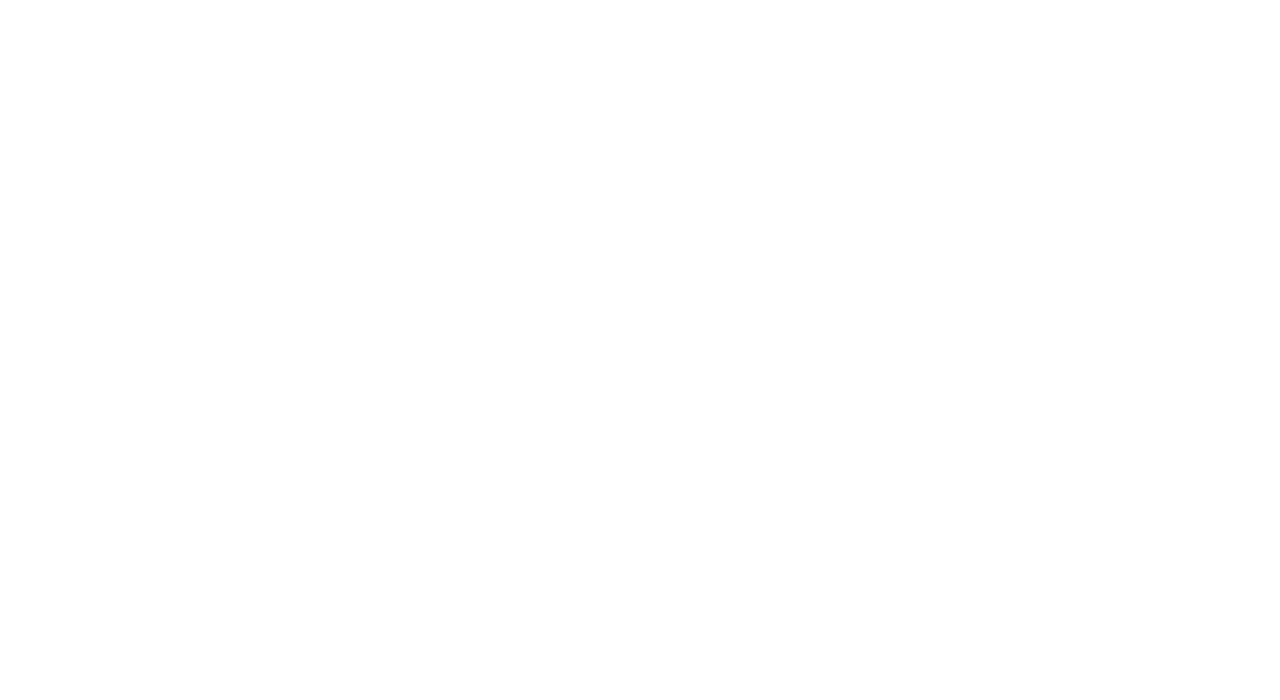
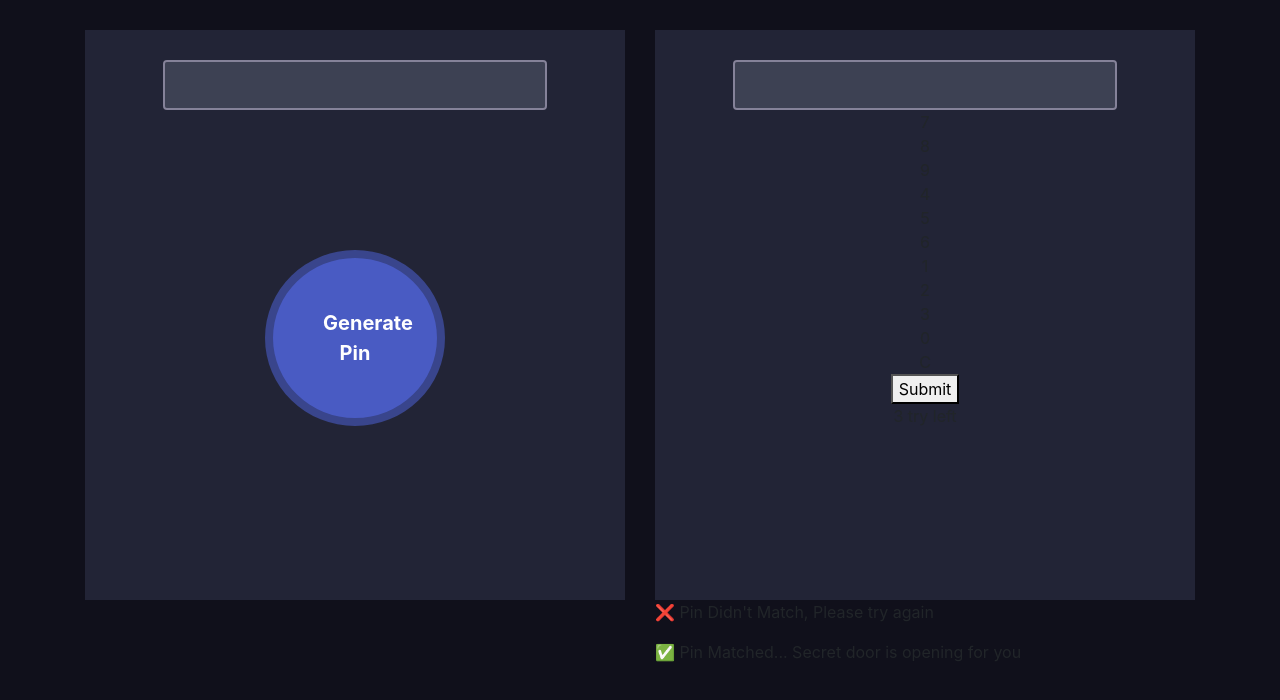
Before and after one commit to rakibul-cse-diu/random-pin-matcher, a plain HTML site: page index.html in a window 1280 px wide. Drawn offline with nearby package versions, Linux system fonts and the light colour scheme.

Commit message:
add html and some css for number buttons

```diff
--- a/index.html
+++ b/index.html
@@ -6,15 +6,67 @@
     <meta http-equiv="X-UA-Compatible" content="IE=edge">
     <meta name="viewport" content="width=device-width, initial-scale=1.0">
     <title>PIN Matcher</title>
+
+    <!-- Bootstrap -->
+    <link rel="stylesheet" href="https://stackpath.bootstrapcdn.com/bootstrap/4.5.0/css/bootstrap.min.css"
+        integrity="sha384-9aIt2nRpC12Uk9gS9baDl411NQApFmC26EwAOH8WgZl5MYYxFfc+NcPb1dKGj7Sk" crossorigin="anonymous">
+
+    <!-- custom CSS  -->
     <link rel="stylesheet" href="style.css">
 </head>
 
 <body>
 
+    <div class="container">
+        <div class="row">
+            <div class="col-md-6">
+                <div class="pin-generator half-width">
+                    <input id="generateDis" class="form-control" type="text">
+                    <button class="generate-btn">Generate Pin</button>
+                </div>
+            </div>
+            <div class="col-md-6">
+                <div class="input-section half-width">
+                    <input id="inputDis" class="form-control" type="text">
+                    <div class="numbers">
+                        <div class="calc-body">
+                            <div class="calc-button-row">
+                                <div class="button">7</div>
+                                <div class="button">8</div>
+                                <div class="button">9</div>
+                            </div>
+                            <div class="calc-button-row">
+                                <div class="button">4</div>
+                                <div class="button">5</div>
+                                <div class="button">6</div>
+                            </div>
+                            <div class="calc-button-row">
+                                <div class="button">1</div>
+                                <div class="button">2</div>
+                                <div class="button">3</div>
+                            </div>
+                            <div class="calc-button-row">
+                                <div class="button">
+                                    <div class="button">0</div>
+                                    <div class="button">C</div>
+                                </div>
+                                <div>
+                                    <button id="submitBtn" type="submit" class="submit-btn">Submit</button>
+                                    <p class="action-left">3 try left</p>
+                                </div>
+                            </div>
+                        </div>
+                    </div>
+                </div>
+                <div class="notify-section">
+                    <p class="notify wrong">❌ Pin Didn't Match, Please try again</p>
+                    <p class="notify right">✅ Pin Matched... Secret door is opening for you</p>
+                </div>
+            </div>
 
 
 
-    <script src="main.js"></script>
+            <script src="main.js"></script>
 </body>
 
 </html>
--- a/style.css
+++ b/style.css
@@ -0,0 +1,49 @@
+*{
+    box-sizing: border-box;
+}
+body {
+    background: #10101B;
+    height: 100vh;
+}
+.container {
+    margin-top: 30px;
+}
+
+.half-width {
+    height: 570px;
+    background: #222436;
+    padding: 30px;
+    text-align: center;
+}
+.generate-btn{
+    margin-top: 140px;
+    width: 180px;
+    padding: 50px;
+    border-radius: 50%;
+    border: 8px solid #39458C;
+    background-color: #495BC3;
+    color: #ffffff;
+    font-weight: bold;
+    font-size: 20px;
+    text-align: center;
+}
+.generate-btn:focus{
+    outline: none;
+    box-shadow: none;
+}
+
+input[type='text']{
+    background-color: #3D4153;
+    padding: 10px 0px;
+    color: #ffffff;
+    width: 80%;
+    margin: 0 auto;
+    border: 2px solid #858299;
+    height: 50px;
+    padding: 10px;
+}
+input[type='text']:focus {
+    background-color: #3D4153;
+    color: #fff;
+    font-size: 20px;
+}
```
